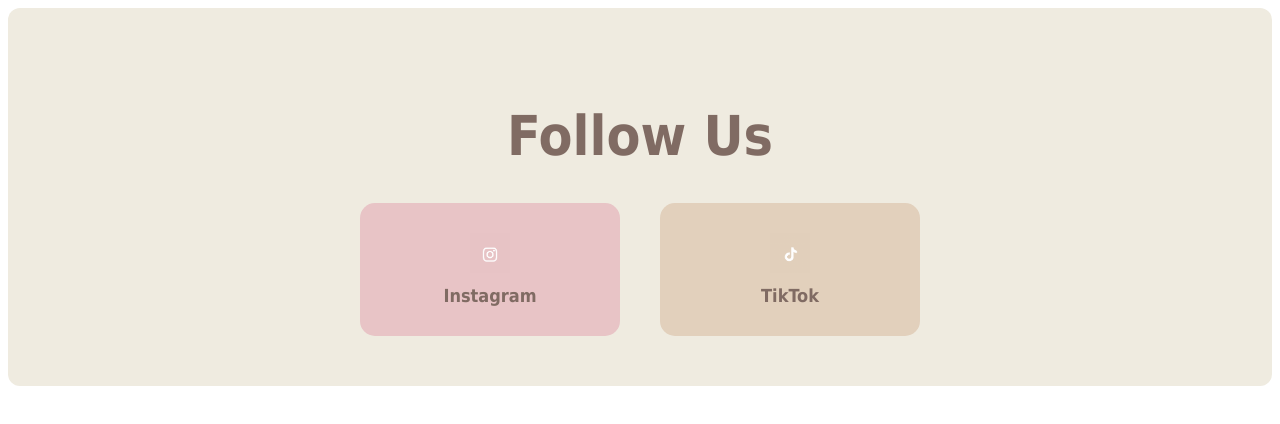
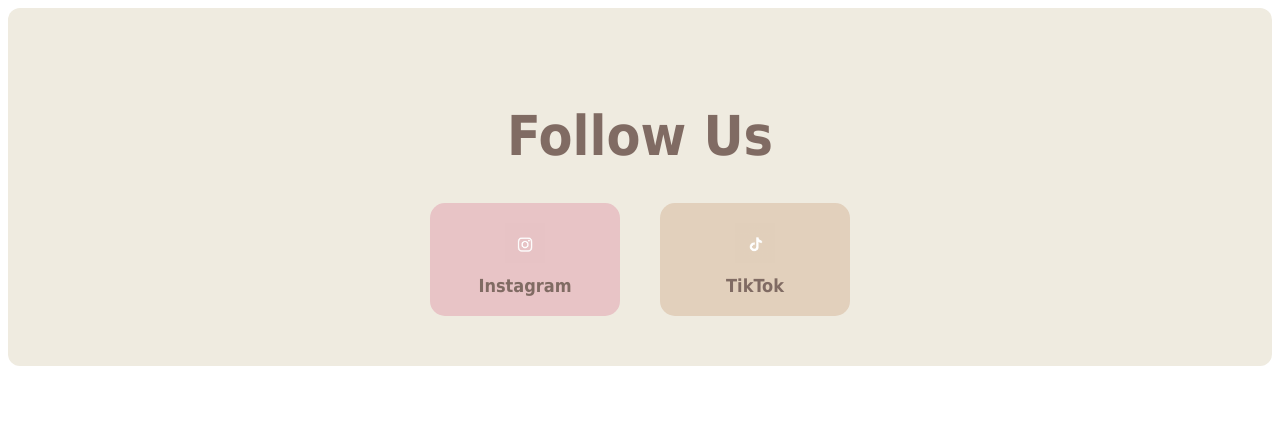
Before and after one commit to hawraayahya/social-media, a plain HTML site: page index.html in a window 1280 px wide. Drawn offline with Linux system fonts and the light colour scheme.

Commit message:
Update style.css

```diff
--- a/style.css
+++ b/style.css
@@ -20,8 +20,8 @@
 
 .social-box {
     background-color: #e8c4c6;
-    width: 200px;
-    padding: 30px;
+    width: 150px;
+    padding: 20px;
     border-radius: 15px;
     text-decoration: none;
     color: #806b63;
@@ -40,7 +40,7 @@
 }
 
 .social-icon {
-    width: 40px;
+    width: 80px;
     height: 40px;
     object-fit: contain;
     margin-bottom: 12px;
```
